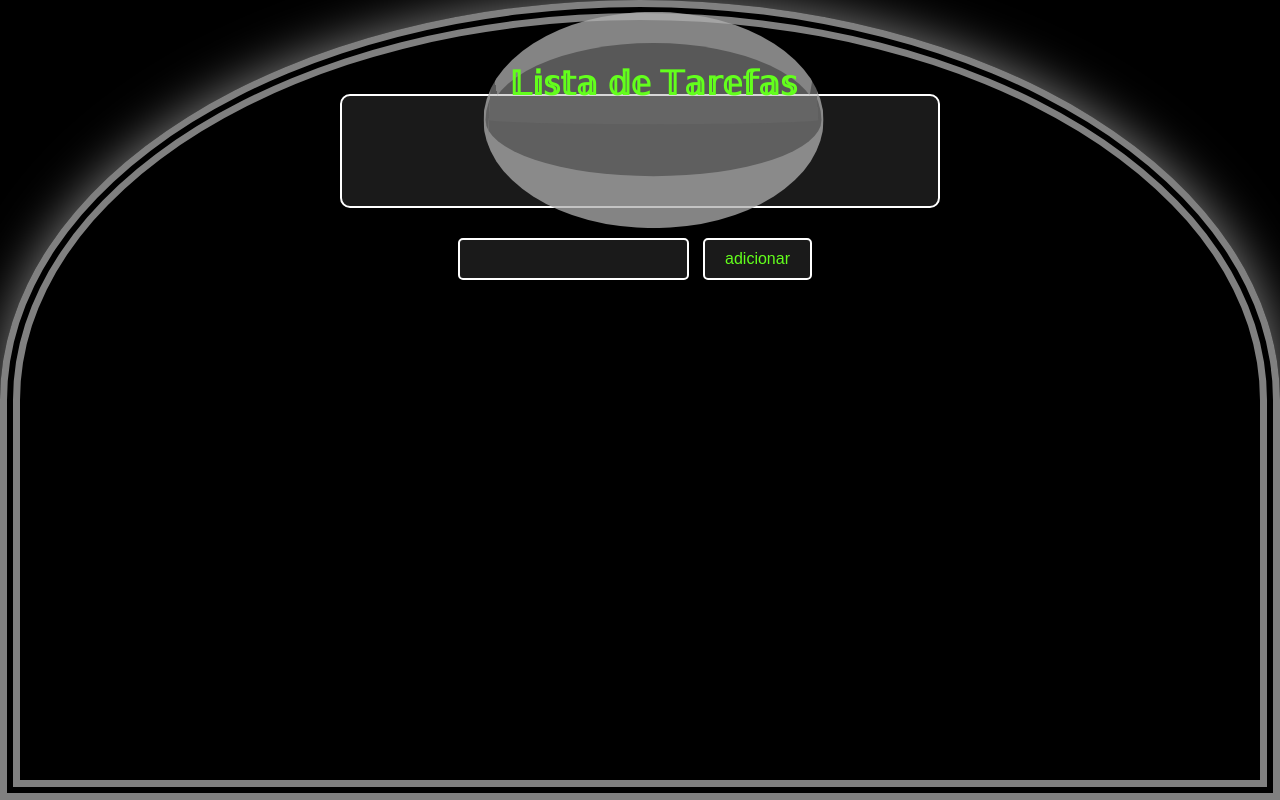
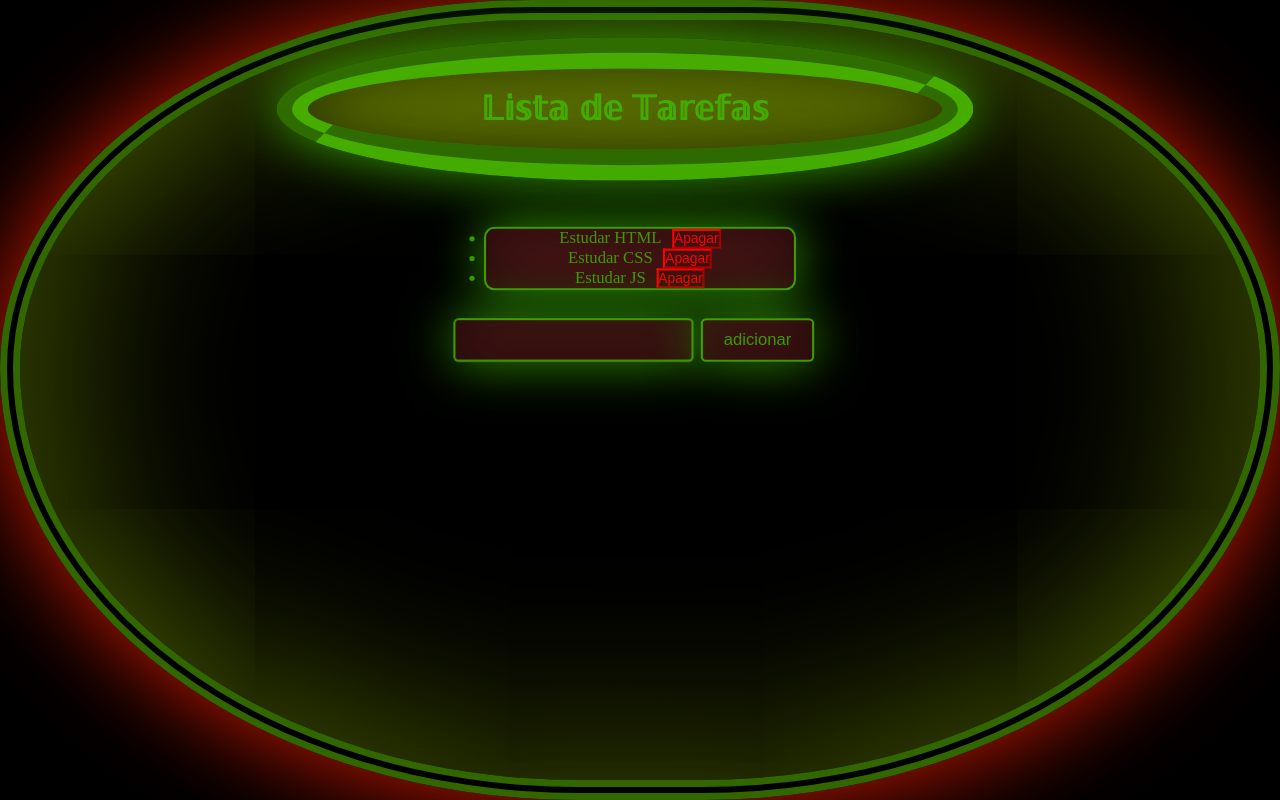
Before and after one commit to Marcoum11/lista.d.tarefas, a plain HTML site: page index.html in a window 1280 px wide. Drawn offline with Linux system fonts and the light colour scheme.

Commit message:
B.I.G css update
animations!

```diff
--- a/index.html
+++ b/index.html
@@ -3,47 +3,61 @@
 
 <head>
   <title>Tarefas</title>
+  <link rel="stylesheet" href="style.css">
+</head>
 
-   <link rel="stylesheet" href="style.css">
-
- </head>
 <body>
-    <h2 id="border">Borda</h2>
-    <h2 id="border2">Borda2</h2>
   <h1 id="title">𝕃𝕚𝕤𝕥𝕒 𝕕𝕖 𝕋𝕒𝕣𝕖𝕗𝕒𝕤</h1>
   <ul id="listadetarefas"></ul>
 
+  <input id="input">
+  <button id="ADD" onclick="add()">adicionar</button>
 
-    <input>
-    <button id="ADD" onclick="add()">adicionar</button>
-    <script>rgba(0, 0, 0, 0.3);
-      //estado da aplicação
+  <script>
 
-      const tarefas = ["Estudar HTML", "Estudar CSS", "Estudar JS"]
+    const tarefas = ["Estudar HTML", "Estudar CSS", "Estudar JS"];
 
-      //alterador do estado
 
     function add() {
-          const input = document.querySelector("input")
-          const tarefa = input.value
-          tarefas.push(tarefa)
-          input.value = ""
-          render()
-        }
-       //aparecer na tela
-        function render() {
-          const ul = document.querySelector("ul")
-          ul.innerHTML = null
-
-          tarefas.forEach(function(tarefa){
-            const li = document.createElement("li")
-            li.innerText = tarefa
-            ul.appendChild(li)
-          })
-
+      const input = document.getElementById("input");
+      const tarefa = input.value;
+      tarefas.push(tarefa);
+      input.value = "";
+      render();
     }
 
-      render()
+    function remover(indice) {
+      tarefas.splice(indice, 1);
+      render();
+    }
+
+    function render() {
+      const ul = document.getElementById("listadetarefas");
+      ul.innerHTML = "";
+      tarefas.forEach((tarefa, indice) => {
+        const li = document.createElement("li");
+        li.textContent = tarefa;
+
+        const deleteButton = document.createElement("button");
+        deleteButton.textContent = "Apagar";
+        deleteButton.className = "delete-button";
+        deleteButton.onclick = () => remover(indice);
+
+        li.appendChild(deleteButton);
+        ul.appendChild(li);
+      });
+    }
+    const input = document.getElementById('input');
+
+      input.addEventListener('input', () => {
+      input.classList.add('input-animation');
+      });
+
+      input.addEventListener('animationend', () => {
+      input.classList.remove('input-animation');
+      });
+    document.addEventListener("DOMContentLoaded", render);
   </script>
 </body>
+
 </html>
--- a/style.css
+++ b/style.css
@@ -6,54 +6,31 @@
 }
 
 body {
-  border: 20px solid rgba(255, 255, 255, 0.5);
-  border-top-right-radius: 50%;
-  border-top-style: double;
-  border-top-left-radius: 50%;
-  border-right-style: double;
-  border-left-style: double;
-  border-right-style: double;
+  border-radius: 50%;
+  border: 20px double rgba(255, 255, 255, 0.5);
   justify-content: center;
   align-items: center;
   text-align: center;
   background-color: rgb(0, 0, 0);
   position: absolute;
-  width: calc(100%);
-  height: calc(100%);
+  width: 100%;
+  height: 100%;
   overflow: hidden;
-  border-bottom-style: double;
-  background-size:cover;
-  box-shadow: inset 0 0 50px rgba(0, 0, 0, 0.5), 0 0 50px rgba(255, 255, 255, 0.5);
+  background-size: cover;
+  animation: pulse2 2s infinite alternate;
+  box-shadow: inset 0 0 200px rgba(81, 255, 0, 0.5), 0 0 100px rgb(255, 0, 0);
 }
 
 input {
   min-height: fit-content;
-  border: 2px solid rgb(255, 255, 255);
   padding: 10px;
   font-size: 16px;
+  border: 2px solid rgb(255, 255, 255);
   border-radius: 5px;
   background-color: rgba(255, 255, 255, 0.1);
-  color: rgb(99, 255, 28);
-  box-shadow: 0 2px 4px rgba(0, 0, 0, 0.2);
-}
+  color: rgb(0, 255, 0.733);
+  animation: pulse 2s infinite alternate;
 
-input:focus {
-  border-color: rgb(99, 255, 28);
-  border-style: groove;
-  outline:none;
-  box-shadow: 0 2px 4px rgba(0, 0, 0, 0.3);
-}
-#ADD:focus {
-
-  border-color:rgb(99, 255, 28);
-  border-style:groove
-}
-#ADD:hover {
-  background-color: rgba(0, 0, 0, 0.5);
-  color: white;
-  border-color: white;
-  cursor:cell;
-  box-shadow: 0 4px 8px rgba(255, 255, 255, 0.3);
 }
 
 #ADD {
@@ -62,52 +39,99 @@ input:focus {
   font-size: 16px;
   border-radius: 5px;
   background-color: rgba(255, 255, 255, 0.1);
-  color: rgb(99, 255, 28);
-  cursor:pointer;
+  color: rgb(255, 0, 0);
+  cursor: pointer;
   margin: 10px;
   box-shadow: 0 2px 4px rgba(0, 0, 0, 0.2);
+  animation: pulse 2s infinite alternate;
+}
+
+#ADD:hover {
+  color: rgba(0, 255, 0, 0.733);
+  border-color: rgba(0, 255, 0, 0.733);
+  cursor:cell;
+  animation: whenHOVER 0.5s infinite alternate;
+}
+button {
+  color: red;
+  border-color: red;
+  cursor: crosshair;
+  background-color:rgba(0, 0, 0, 0);
+  margin-left: 10px;
 }
 
 #title {
-  position: absolute;
-  border: 5px groove rgba(175, 175, 175, 0.5);
+  border: 5px groove rgba(0, 0, 0, 0);
+  margin-right: px;
   padding: 20px;
-  margin-top: -58px;
-  background-color: rgba(175, 175, 175, 0.5);
-  color: rgb(99, 255, 28);
+  margin-top: 20px;
+  background-color: rgba(81, 255, 0, 0.5);
+  color: rgb(255, 0, 0);
   border-radius: 50%;
-  border-bottom-right-radius: 50%;
-  border-bottom-left-radius: 50%;
-  border-bottom-width: 100px;
-  margin-left: calc(50% - 150px);
-  border-left-style: ridge;
-  border-top-style: outset;
-  border-top-width: 30px;
+  border-width: 30px;
+  margin-left: calc(50% - 350px);
   font-family: 'Arial', sans-serif;
   font-size: 2em;
+  margin-right:300px;
   animation: pulse 2s infinite alternate;
+  box-shadow: inset 0 0 50px rgba(0, 0, 0, 0.5), 0 0 50px rgba(17, 14, 14, 0.733);
 }
-
-@keyframes pulse {
-  0% {
-    transform: scale(1);
-  }
-  100% {
-    transform: scale(1.05);
-  }
-}
-
 
 #listadetarefas {
   border: 2px solid rgb(255, 255, 255);
-  width: 600px;
-  padding: 10px;
+  width: 300px;
   margin: 20px auto;
   background-color: rgba(255, 255, 255, 0.1);
   border-radius: 10px;
   min-height: fit-content;
   text-align: center;
-  box-shadow: 0 4px 8px rgba(0, 0, 0, 0.3);
-  padding-top: 100px;
+  box-shadow: 0 0px 150px rgb(255, 0, 0);
   color: rgb(99, 255, 28);
+  margin-top: 50px;
+  animation: pulse 2s infinite alternate;
 }
+
+@keyframes whenHOVER {
+  0% {
+    transform: scale(1);
+    box-shadow: 0 0px 100px rgba(0, 255, 0, 0.733);
+  }
+  100% {
+    transform: scale(1.05);
+    box-shadow: 0 0px 200px rgba(0, 255, 0, 0.733);
+  }
+}
+
+@keyframes pulse2 {
+  0% {
+    box-shadow: inset 0 0 200px rgba(255, 0, 0), 0 0 100px rgba(81, 255, 0, 0.5);
+    border-color: red;
+    border-radius: 1000px;
+  }
+  80% {
+    border-top-left-radius: 40%;
+    border-top-right-radius: 40%;
+  }
+  100% {
+    border-bottom-left-radius: 40%;
+    border-bottom-right-radius: 40%;
+    box-shadow: inset 0 0 200px rgba(81, 255, 0, 0.5), 0 0 100px rgb(255, 0, 0);
+    border-color: green;
+  }
+}
+
+@keyframes pulse {
+  0% {
+    color: red;
+    transform: scale(1);
+    border-color: red;
+    background-color: red;
+    box-shadow: inset 0 0 50px rgba(0, 0, 0, 0.5), 0 0 50px rgb(255, 0, 0);
+  }
+  100% {
+    color:rgba(0, 255, 0, 0.733);
+    transform: scale(1.05);
+    box-shadow: inset 0 0 50px rgba(0, 0, 0, 0.5), 0 0 50px rgba(0, 255, 0, 0.733);
+    border-color: rgba(0, 255, 0, 0.733);
+  }
+}
```
Lines whose indentation alone changed are shown as unchanged.
